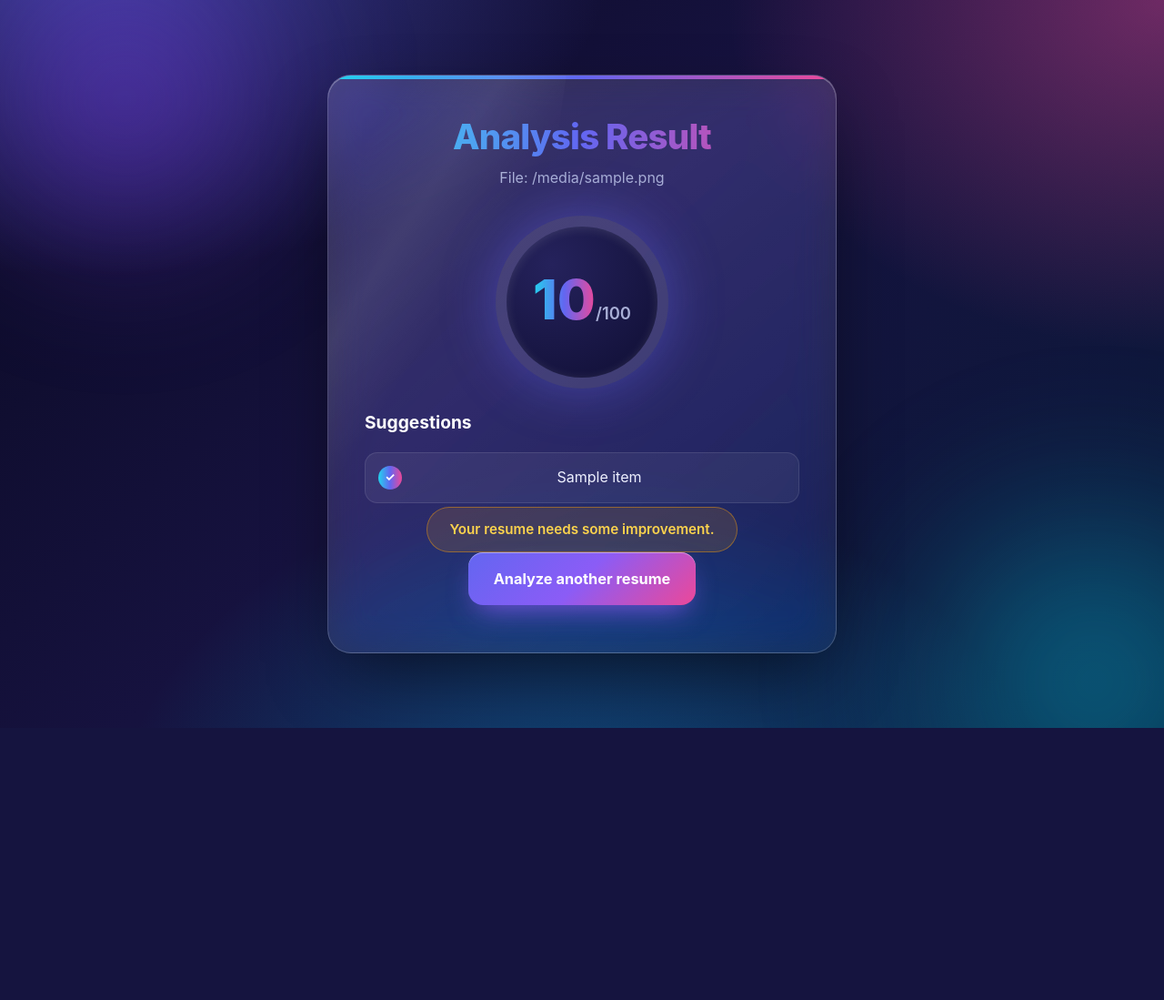
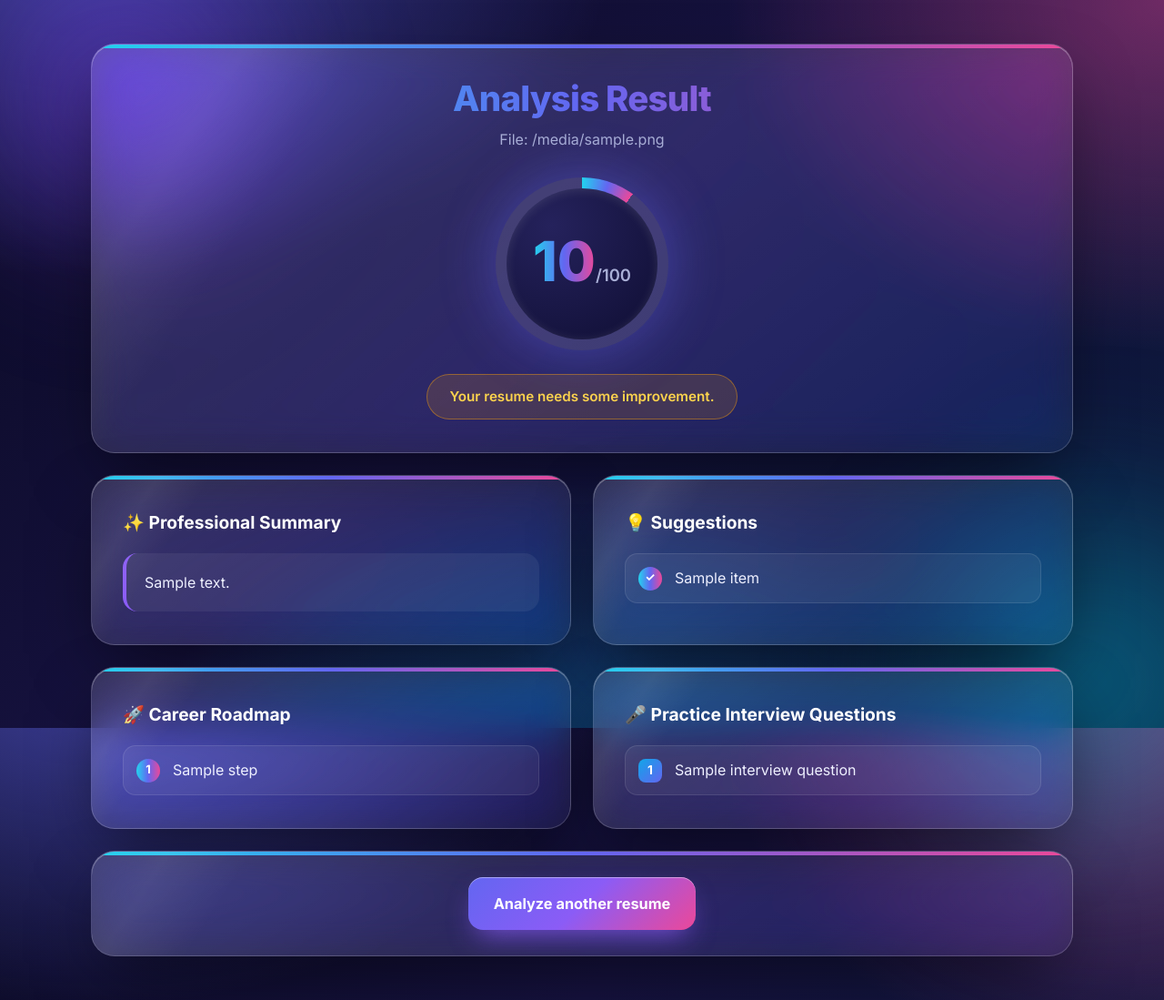
Before and after one commit to Sriroshan-S/Resume-Analyzer, a Flask app: template templates/result.html in a window 1280 px wide. Shown: the whole page at 91% size. Before the commit the page ends 800 px from the top, so only its background shows below. Run offline with Flask 3, Linux system fonts and the light colour scheme; the template is opened without the code that fills it: most values are stand-ins (such as "Sample title", 1, 10 or a date in 2020).

Commit message:
Enhance result.html with new content sections
Updated the HTML structure and added new sections for suggestions, career roadmap, and interview questions.

```diff
--- a/templates/result.html
+++ b/templates/result.html
@@ -1,35 +1,108 @@
-<!doctype html>
+<!doctype<!doctype html>
 <html lang="en">
   <head>
     <meta charset="UTF-8" />
     <meta name="viewport" content="width=device-width, initial-scale=1.0" />
     <title>Analysis Result</title>
+    <link rel="preconnect" href="https://fonts.googleapis.com" />
+    <link rel="preconnect" href="https://fonts.gstatic.com" crossorigin />
+    <link
+      href="https://fonts.googleapis.com/css2?family=Inter:wght@400;500;600;700;800&display=swap"
+      rel="stylesheet"
+    />
     <link
       rel="stylesheet"
       href="{{ url_for('static', filename='style.css') }}"
     />
   </head>
   <body>
-    <div class="container">
+    <div class="cards-wrapper">
+      <!-- TOP BANNER CARD (Spans Full Width): ATS Score & Status -->
+      <div class="container result-card full-span">
         <h1>Analysis Result</h1>
         <p class="subtitle">File: {{ filename }}</p>
 
-      <div class="score-box"><span class="score">{{ score }}</span>/100</div>
-
-      <h2>Suggestions</h2>
-      <ul class="suggestions">
-        {% for item in suggestions %}
-        <li>{{ item }}</li>
-        {% endfor %}
-      </ul>
+        <div class="score-box" id="score-box" data-score="{{ score }}" style="--pct: {{ score }}">
+          <span class="score">{{ score }}</span>/100
+        </div>
 
         {% if score >= 70 %}
         <p class="good">Great job! Your resume is in good shape.</p>
         {% else %}
         <p class="warn">Your resume needs some improvement.</p>
         {% endif %}
+      </div>
 
+      <!-- Professional Summary -->
+      {% if summary %}
+      <div class="container result-card">
+        <h2>✨ Professional Summary</h2>
+        <div class="summary-box">
+          <p>{{ summary }}</p>
+        </div>
+      </div>
+      {% endif %}
+
+      <!-- Suggestions -->
+      <div class="container result-card">
+        <h2>💡 Suggestions</h2>
+        <ul class="suggestions">
+          {% for item in suggestions %}
+          <li>{{ item }}</li>
+          {% endfor %}
+        </ul>
+      </div>
+
+      <!-- Career Roadmap -->
+      {% if roadmap %}
+      <div class="container result-card">
+        <h2>🚀 Career Roadmap</h2>
+        <ul class="suggestions roadmap-list">
+          {% for step in roadmap %}
+          <li>{{ step }}</li>
+          {% endfor %}
+        </ul>
+      </div>
+      {% endif %}
+
+      <!-- Practice Interview Questions -->
+      {% if interview_questions %}
+      <div class="container result-card">
+        <h2>🎤 Practice Interview Questions</h2>
+        <ol class="questions-list">
+          {% for question in interview_questions %}
+          <li>{{ question }}</li>
+          {% endfor %}
+        </ol>
+      </div>
+      {% endif %}
+
+      <!-- BOTTOM BUTTON CARD (Spans Full Width) -->
+      <div class="container result-card action-card full-span">
         <a href="/" class="back-link">Analyze another resume</a>
       </div>
+    </div>
+
+    <script>
+      // Fill the score ring from 0 up to the real score
+      (function () {
+        const box = document.getElementById("score-box");
+        if (!box) return;
+
+        const target = Math.max(0, Math.min(100, parseFloat(box.dataset.score) || 0));
+        const duration = 1400; // ms
+        const start = performance.now();
+
+        box.style.setProperty("--pct", 0);
+
+        function tick(now) {
+          const t = Math.min((now - start) / duration, 1);
+          const eased = 1 - Math.pow(1 - t, 3); // ease-out
+          box.style.setProperty("--pct", (target * eased).toFixed(2));
+          if (t < 1) requestAnimationFrame(tick);
+        }
+        requestAnimationFrame(tick);
+      })();
+    </script>
   </body>
 </html>
```
Lines whose indentation alone changed are shown as unchanged.
